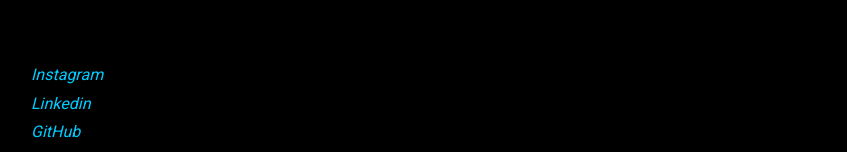
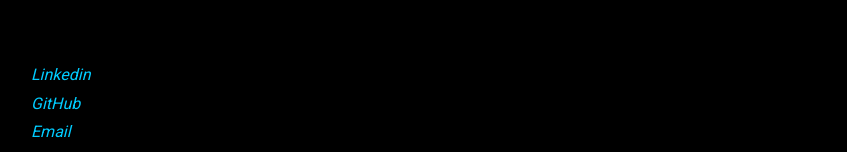
Before and after one commit to garyhtou/garytou.com, a Next.js app: page / in a window 1280 px wide. Shown: the part 215-367 px from the top of the page, without its empty margins (209-1056 px from the left). Built offline with nearby package versions, Linux system fonts and the light colour scheme.

Commit message:
Remove instagram

```diff
--- a/pages/index.tsx
+++ b/pages/index.tsx
@@ -8,10 +8,10 @@
 
 const Home: NextPage = () => {
 	const socials = [
-		{
-			name: 'Instagram',
-			link: 'https://instagram.com/garyhtou',
-		},
+		// {
+		// 	name: 'Instagram',
+		// 	link: 'https://instagram.com/garyhtou',
+		// },
 		{
 			name: 'Linkedin',
 			link: 'https://www.linkedin.com/in/gary-tou/',
```
